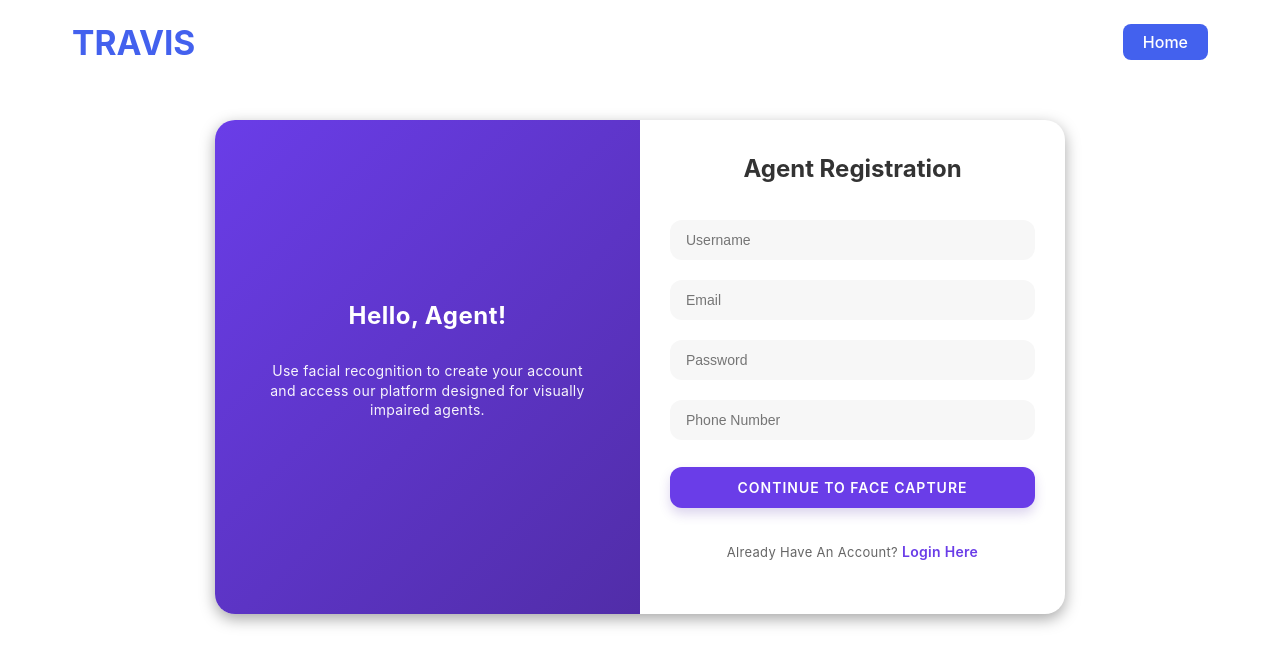
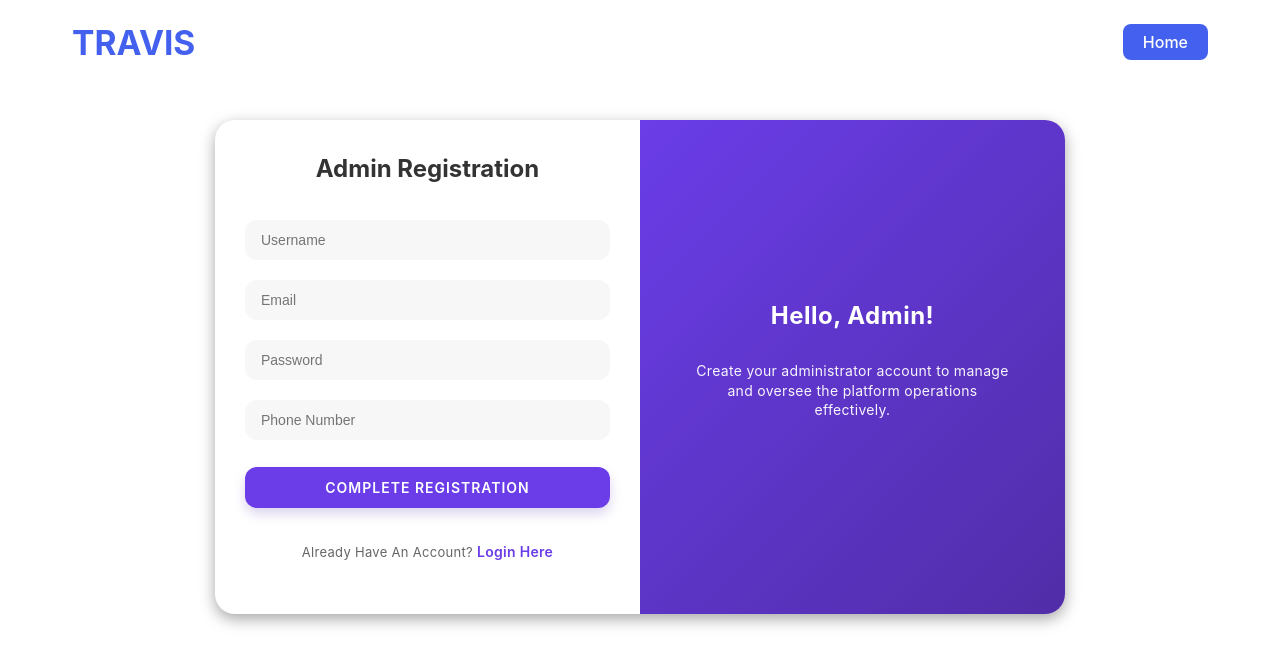
Before and after one commit to vinaynandu01/travis_frontend, a React (Vite) app: page /register in a window 1280 px wide. Shown: the top 666 px of the page. Built offline with nearby package versions, Linux system fonts and the light colour scheme.

Commit message:
Update Register.jsx

```diff
--- a/src/components/Register.jsx
+++ b/src/components/Register.jsx
@@ -15,17 +15,16 @@ function Register() {
   const [loading, setLoading] = useState(false);
   const [showCamera, setShowCamera] = useState(false);
   const [hasInitialAnnouncement, setHasInitialAnnouncement] = useState(false);
-  const navigate = useNavigate();
-  // Always assume agent registration
-  const isAgent = true;
-
+  const location = useLocation();
+  const isAgent = new URLSearchParams(location.search).get("type") === "agent";
   const [formData, setFormData] = useState({
     username: "",
     email: "",
     phoneNumber: "",
     password: "",
-    role: "agent", // Default role is agent
+    role: isAgent ? "agent" : "admin",
   });
+  const navigate = useNavigate();
 
   // Webcam configuration
   const videoConstraints = {
@@ -63,15 +62,15 @@ function Register() {
     if (!hasInitialAnnouncement) {
       requestAnimationFrame(() => {
         setTimeout(() => {
-          // Always use agent registration message
-          const welcomeMessage =
-            "Welcome to Agent Registration. Please fill in your details and capture your face.";
+          const welcomeMessage = isAgent
+            ? "Welcome to Agent Registration. Please fill in your details and capture your face."
+            : "Welcome to Admin Registration. Please fill in your details.";
           speak(welcomeMessage);
           setHasInitialAnnouncement(true);
         }, 300);
       });
     }
-  }, [speak, language, hasInitialAnnouncement]); // Removed isAgent from dependencies
+  }, [speak, language, isAgent, hasInitialAnnouncement]);
 
   const handleInputChange = (e) => {
     const { name, value } = e.target;
@@ -157,8 +156,7 @@ function Register() {
   const handleRegister = async () => {
     if (!validateDetails()) return;
 
-    // Facial images are required for agent registration
-    if (capturedImages.length === 0 && showCamera) {
+    if (isAgent && capturedImages.length === 0 && showCamera) {
       const errorMsg = "Please capture your facial images first";
       setError(errorMsg);
       speak(errorMsg);
@@ -177,8 +175,8 @@ function Register() {
         submitFormData.append(key, formData[key]);
       });
 
-      // Add images for agent registration
-      if (capturedImages.length > 0) {
+      // Add images only for agent registration
+      if (isAgent && capturedImages.length > 0) {
         speak("Processing face images.");
         capturedImages.forEach((image, index) => {
           const byteString = atob(image.split(",")[1]);
@@ -208,8 +206,10 @@ function Register() {
         await new Promise((resolve) => {
           const successMsg =
             language === "en-US"
+              ? isAgent
                 ? "Registration completed successfully. Your face has been registered. You can now login using facial recognition."
-              : "Registration completed successfully. Your face has been registered. You can now login using facial recognition."; // Modified success message
+                : "Registration completed successfully. You can now login with your username and password."
+              : "Registration completed successfully. You can now login with your username and password.";
           speak(successMsg);
           setTimeout(resolve, 1500); // Give more time for longer message
         });
@@ -239,7 +239,7 @@ function Register() {
     <div className="background-shapes">
       <SecondaryNavbar />
       <div
-        className="container active" // Always active for agent styling
+        className={`container ${isAgent ? "active" : ""}`}
         id="container"
         style={{
           width: "100%",
@@ -254,7 +254,8 @@ function Register() {
           display: "flex",
         }}
       >
-        {/* Purple Panel - Always shows for agent registration */}
+        {/* Purple Panel - Left for agent, hidden for admin */}
+        {isAgent && (
           <div
             style={{
               width: "50%",
@@ -291,8 +292,9 @@ function Register() {
               platform designed for visually impaired agents.
             </p>
           </div>
+        )}
 
-        {/* Form Container - Always shows details and camera for agent */}
+        {/* Form Container */}
         <div
           style={{
             flex: 1,
@@ -311,7 +313,7 @@ function Register() {
               marginBottom: "20px",
             }}
           >
-            Agent Registration
+            {isAgent ? "Agent Registration" : "Admin Registration"}
           </h1>
 
           {error && (
@@ -406,7 +408,7 @@ function Register() {
                 }}
               />
               <button
-                onClick={handleProceedToCamera}
+                onClick={isAgent ? handleProceedToCamera : handleRegister}
                 style={{
                   width: "100%",
                   padding: "12px 16px",
@@ -421,7 +423,7 @@ function Register() {
                   transition: "all 0.3s ease",
                 }}
               >
-                Continue to Face Capture
+                {isAgent ? "Continue to Face Capture" : "Complete Registration"}
               </button>
 
               <p
@@ -535,7 +537,7 @@ function Register() {
 
                 <button
                   onClick={handleRegister}
-                  disabled={loading || capturedImages.length === 0} // Images are required for agent registration
+                  disabled={loading || capturedImages.length === 0}
                   style={{
                     flex: 1,
                     padding: "12px 16px",
@@ -557,7 +559,45 @@ function Register() {
           )}
         </div>
 
-        {/* Removed Admin Purple Panel */}
+        {/* Purple Panel - Right for admin */}
+        {!isAgent && (
+          <div
+            style={{
+              width: "50%",
+              background: "linear-gradient(135deg, #6a3de8, #512da8)",
+              padding: "30px",
+              display: "flex",
+              flexDirection: "column",
+              justifyContent: "center",
+              alignItems: "center",
+              color: "white",
+              textAlign: "center",
+            }}
+          >
+            <h2
+              style={{
+                fontSize: "24px",
+                fontWeight: "700",
+                marginBottom: "12px",
+                letterSpacing: "0.5px",
+              }}
+            >
+              Hello, Admin!
+            </h2>
+            <p
+              style={{
+                fontSize: "14px",
+                lineHeight: "1.4",
+                maxWidth: "320px",
+                color: "rgba(255, 255, 255, 0.95)",
+                marginBottom: "12px",
+              }}
+            >
+              Create your administrator account to manage and oversee the
+              platform operations effectively.
+            </p>
+          </div>
+        )}
       </div>
     </div>
   );
```
Lines whose indentation alone changed are shown as unchanged.
